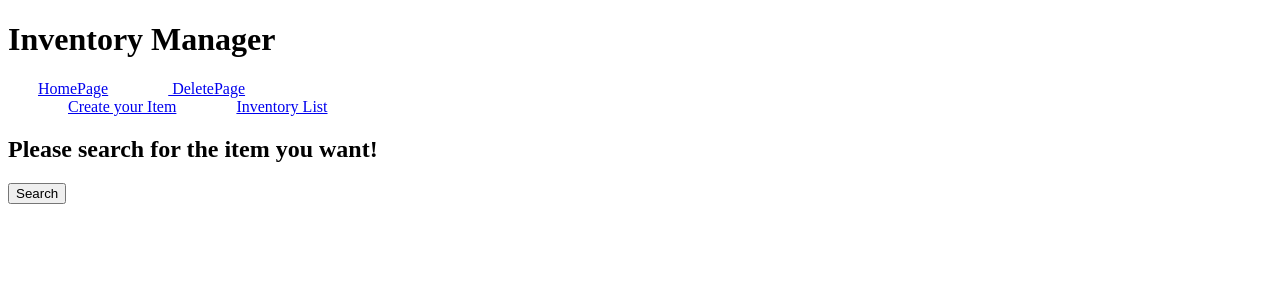
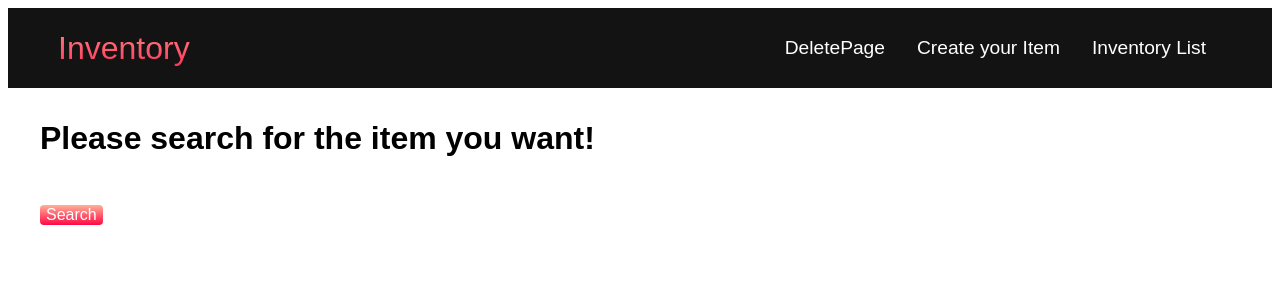
Before and after one commit to bhunter1829/AngularProject, an Angular app: page /get-all in a window 1280 px wide. Shown: the top 300 px of the page. Built offline with nearby package versions, Linux system fonts and the light colour scheme.

Commit message:
Some styling

```diff
--- a/src/app/app.component.html
+++ b/src/app/app.component.html
@@ -1,4 +1,4 @@
 
-<h1>{{title}}</h1> <!--interpolation binding syntax -->
+<!-- <h1>{{title}}</h1> interpolation binding syntax -->
 <app-navbar></app-navbar>
 <router-outlet></router-outlet>
--- a/src/app/app.module.ts
+++ b/src/app/app.module.ts
@@ -17,8 +17,8 @@
     AppComponent,
     GetAllComponent,
     NavbarComponent,
-     DeleteComponent,
-      AddInventoryComponent
+    DeleteComponent,
+    AddInventoryComponent
 
 
   ],
--- a/src/app/component/get-all/get-all.component.html
+++ b/src/app/component/get-all/get-all.component.html
@@ -1,7 +1,7 @@
 <h2>Please search for the item you want!</h2>
 <!-- <input [(ngModel)]="name"> -->
 <button (click)= "buttonToSearch()">Search</button>
-<ul *ngFor = "let inventory of inventories">
-    <li>{{inventory.name}}</li>
+<ul *ngFor = "let inventory of inventories" class="inventory_list">
+    <li id="inventory_item">{{inventory.name}}</li>
     <!-- <app-add-inventory (addedItemEvent) ="buttonToSearch(event)"></app-add-inventory> -->
 </ul>
--- a/src/app/component/navbar/navbar.component.css
+++ b/src/app/component/navbar/navbar.component.css
@@ -1,4 +1,70 @@
-* {
-    padding-left: 30px;
-        padding-right: 30px;
+*{
+    box-sizing: border-box;
+    margin: 0;
+    padding: 0;
+    font-family: sans-serif;
 }
+
+.navbar {
+    background: #131313;
+    height: 80px;
+    display: flex;
+    justify-content: center;
+    align-items: center;
+    font-size: 1.2rem;
+    position: sticky;
+    top: 0;
+    z-index: 999;
+}
+
+.navbar_container{
+    display: flex;
+    justify-content: space-between;
+    height: 80px;
+    z-index: 1;
+    width: 100%;
+    max-width: 1300px;
+    margin: 0 auto;
+    padding: 0 50px;
+}
+
+#navbar_logo{
+    background-color: #ff8177;
+    background-image: linear-gradient(to top, #ff0844 0%, #ffb199 100%);
+    background-size: 100%;
+    -webkit-background-clip: text;
+    -moz-background-clip: text;
+    -webkit-text-fill-color: transparent;
+    -moz-text-fill-color: transparent;
+    display: flex;
+    align-items: center;
+    cursor: pointer;
+    text-decoration: none;
+    font-size: 2rem;
+}
+
+.navbar_menu {
+    display: flex;
+    align-items: center;
+    list-style: none;
+    text-align: center;
+}
+
+.navbar_item{
+    height: 80px;
+}
+
+.navbar_links {
+color: #fff;
+display: flex;
+align-items: center;
+justify-content: center;
+text-decoration: none;
+padding: 0 1rem;
+height: 100%;
+}
+
+.navbar_links:hover {
+    color: #f77062;
+    transition: all 0.3s ease;
+}
--- a/src/app/component/navbar/navbar.component.html
+++ b/src/app/component/navbar/navbar.component.html
@@ -1,9 +1,27 @@
-
-<a routerLink="get-all">HomePage</a>
-<a routerLink="delete">  DeletePage</a>
 
 
-<div>
-<a routerLink="add-inventory">Create your Item</a>
-<a routerLink="get-all">Inventory List</a>
-</div>
+
+<nav class="navbar">
+    <div class="navbar_container">
+        <a href="/" id="navbar_logo">Inventory</a>
+        <ul class="navbar_menu">
+
+            <!-- <li class="navbar_item">
+            <a routerLink="get-all" class="navbar_links">HomePage</a>
+            </li> -->
+
+            <li class="navbar_item">
+            <a routerLink="delete" class="navbar_links">  DeletePage</a>
+            </li>
+
+            <li class="navbar_item">
+            <a routerLink="add-inventory" class="navbar_links">Create your Item</a>
+            </li>
+
+            <li class="navbar_item">
+            <a routerLink="get-all" class="navbar_links">Inventory List</a>
+            </li>
+
+        </ul>
+    </div>
+</nav>
--- a/src/styles.css
+++ b/src/styles.css
@@ -1 +1,68 @@
-/* You can add global styles to this file, and also import other style files */
+ *{
+    /* background-color: #141414;  */
+    font-family: Arial, sans-serif;
+}
+
+h2 {
+    margin-top: 1rem;
+    font-size: 2rem;
+    font-weight: 700;
+    /* color: #fff; */
+    margin: 2rem;
+}
+
+label {
+    margin-top: 1rem;
+    font-size: 1.25rem;
+    font-weight: 500;
+    /* color: #fff; */
+    margin: 2rem;
+}
+
+input {
+    background-color: white;
+}
+
+button{
+    font-size: 1rem;
+    background-image: linear-gradient(to top, #ff0844 0%, #ffb199 100%);
+    border: none;
+    border-radius: 4px;
+    color: #fff;
+    margin-top: 1rem;
+    cursor: pointer;
+    position: relative;
+    transition: all 0.35s;
+    outline: none;
+    margin-left: 2rem;
+}
+
+button:hover {
+    color: #fff;
+}
+
+.inventory_list{
+/* display: grid;
+    grid-template-columns: repeat(5, 1fr);
+    grid-gap: 20px;
+    list-style-type: none;
+    padding: 0;
+    margin: 0;
+    font-family: Arial, sans-serif;
+    font-size: 16px; */
+    list-style-type: none;
+        padding: 0;
+        margin: 0;
+        font-family: Arial, sans-serif;
+        font-size: 16px;
+}
+#inventory_item {
+    padding: 10px;
+    border-bottom: 1px solid #ccc;
+    transition: background-color 0.2s ease;
+}
+
+
+#inventory_item:hover {
+    background-color: #f9f9f9;
+}
```
